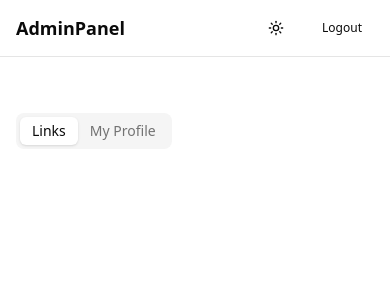
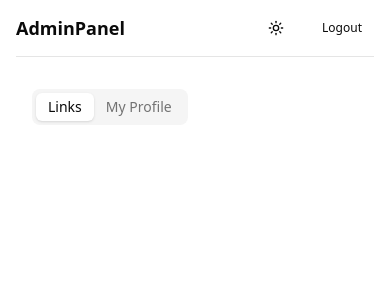
Before and after one commit to iamcristian/onelink-frontend, a React (Vite) app: page /admin in a window 390 px wide. Shown: the top 300 px of the page. Built offline with nearby package versions, Linux system fonts and the light colour scheme; no server answers.

Commit message:
feat: update AdminHeader styling for improved layout; refactor AdminLayout to enhance responsiveness

```diff
--- a/src/components/Header/AdminHeader.tsx
+++ b/src/components/Header/AdminHeader.tsx
@@ -4,8 +4,8 @@ import { Button } from "../ui/button";
 
 const AdminHeader = () => {
   return (
-    <header className="w-full bg-background/95 border-b mb-6">
-      <div className="flex items-center justify-between h-14 px-4 md:px-12 lg:px-32">
+    <header className="z-50 w-full bg-background/95 border-b">
+      <div className="flex items-center justify-between h-14">
         <div className="flex items-center space-x-4">
           <Link to="/admin" className="text-lg font-bold">
             AdminPanel
--- a/src/layouts/AdminLayout.tsx
+++ b/src/layouts/AdminLayout.tsx
@@ -4,7 +4,7 @@ import AdminHeader from "@/components/header/AdminHeader";
 
 const AdminLayout = () => {
   return (
-    <div className="flex flex-col min-h-screen">
+    <div className="flex flex-col min-h-screen px-4 md:px-12 lg:px-32">
       <AdminHeader />
       <div className="container mx-auto px-4 py-8">
         <Tabs defaultValue="links" className="mb-6">
```
